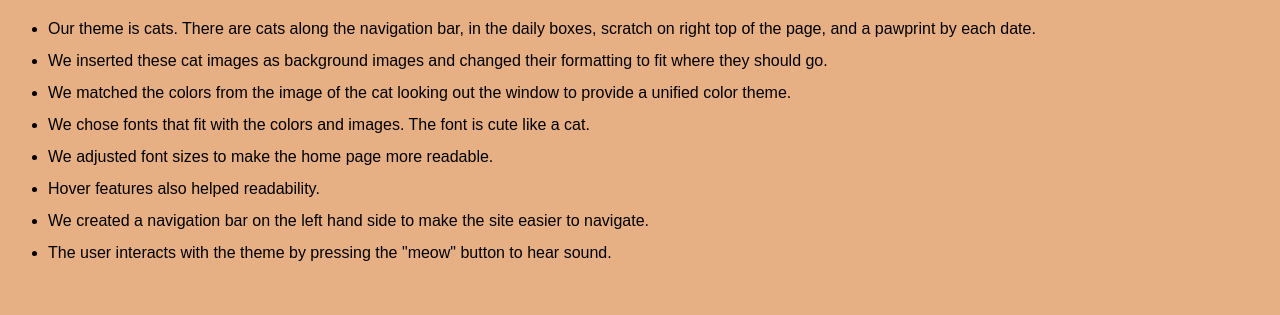
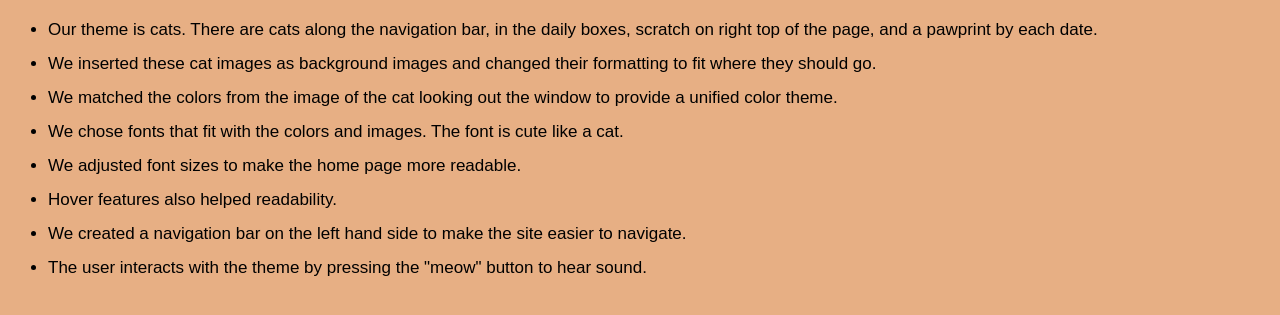
Before and after one commit to WynnieSun/HW-Project1, a plain HTML site: page index.html in a window 1280 px wide. Shown: the part 107-422 px from the top of the page. Drawn offline with Linux system fonts and the light colour scheme; a web font is replaced by a local one.

Commit message:
Update css.css

```diff
--- a/css.css
+++ b/css.css
@@ -12,4 +12,5 @@ h1{
   margin: 0px;}
 
 li{
-  line-height: 2em;}
+  line-height: 2em;
+  font-size: 17px;}
```
